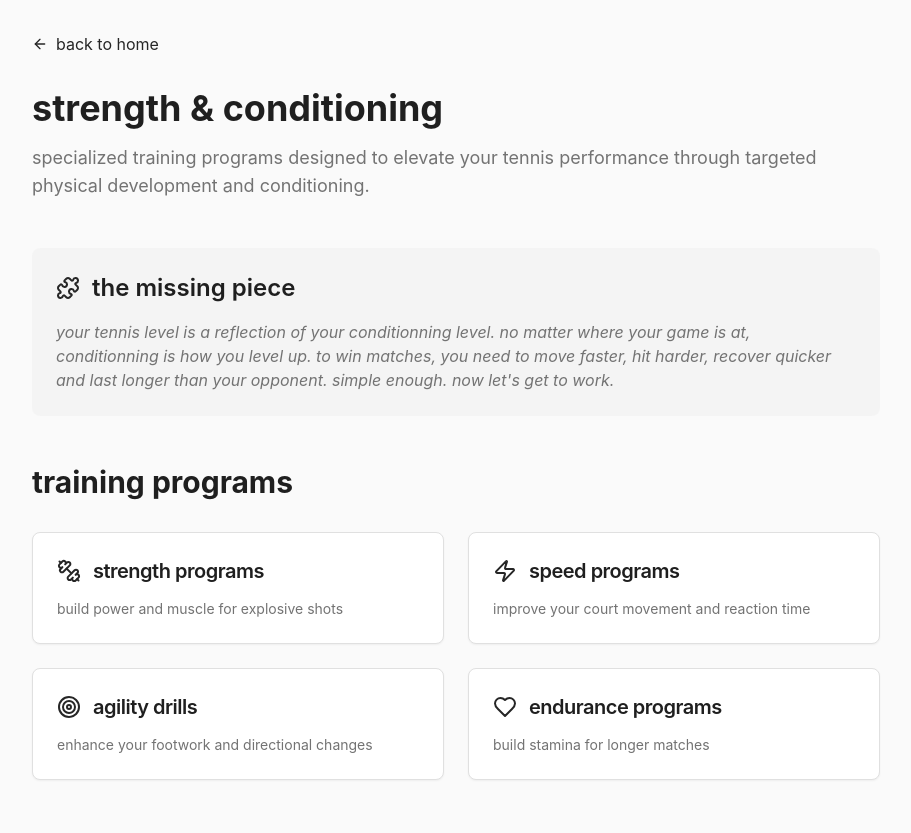
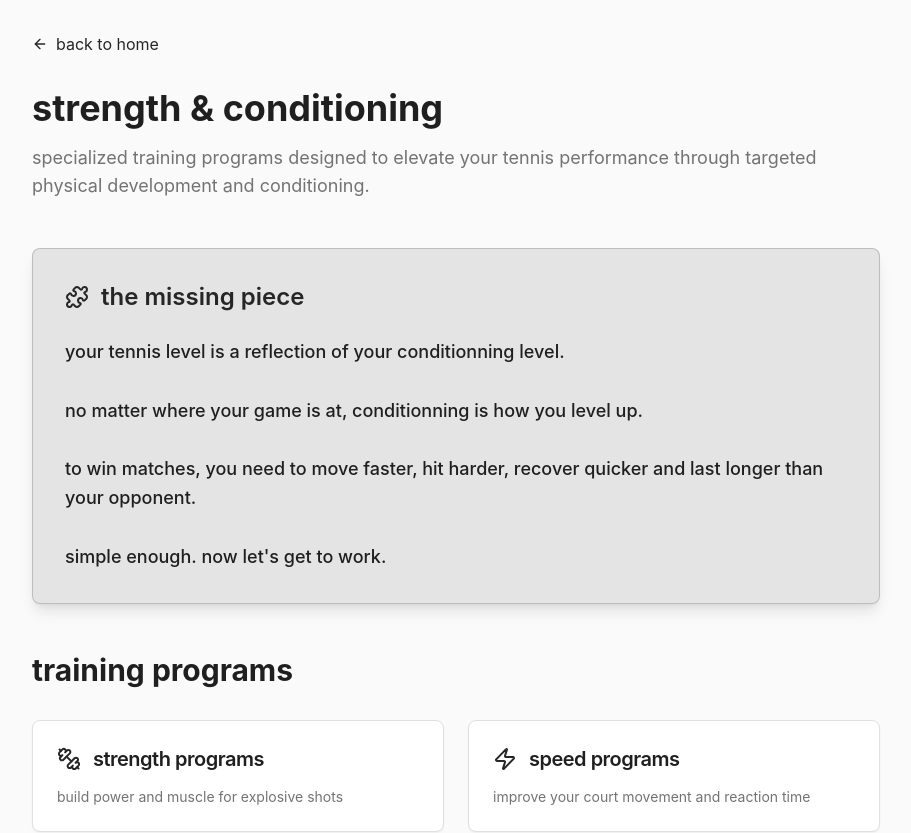
Before and after one commit to meknazee/ziad-website, a React (Vite) app: page /strength-conditioning in a window 1280 px wide. Shown: the top 833 px of the page, without its empty margins (184-1095 px from the left). Before the commit the page ends 812 px from the top, so only its background shows below. Built offline with nearby package versions, Linux system fonts and the light colour scheme.

Commit message:
Make section stand out
Updated the Strength & Conditioning section to stand out with offset background and text colors. Added line breaks between sentences in the description to enhance its impact and encourage a call to action.

```diff
--- a/src/pages/StrengthConditioning.tsx
+++ b/src/pages/StrengthConditioning.tsx
@@ -42,15 +42,18 @@ const StrengthConditioning = () => {
         </header>
 
         <section className="mb-12">
-          <div className="bg-muted/50 rounded-lg p-6">
-            <h2 className="text-2xl font-semibold text-foreground mb-4 flex items-center">
+          <div className="bg-primary/10 border border-primary/20 rounded-lg p-8 shadow-lg">
+            <h2 className="text-2xl font-semibold text-primary mb-6 flex items-center">
               <Puzzle className="w-6 h-6 text-primary mr-3" />
               the missing piece
             </h2>
-            <p className="text-muted-foreground italic">
+            <p className="text-foreground font-medium text-lg leading-relaxed">
               your tennis level is a reflection of your conditionning level.
+              <br /><br />
               no matter where your game is at, conditionning is how you level up.
+              <br /><br />
               to win matches, you need to move faster, hit harder, recover quicker and last longer than your opponent.
+              <br /><br />
               simple enough. now let's get to work.
             </p>
           </div>
```
